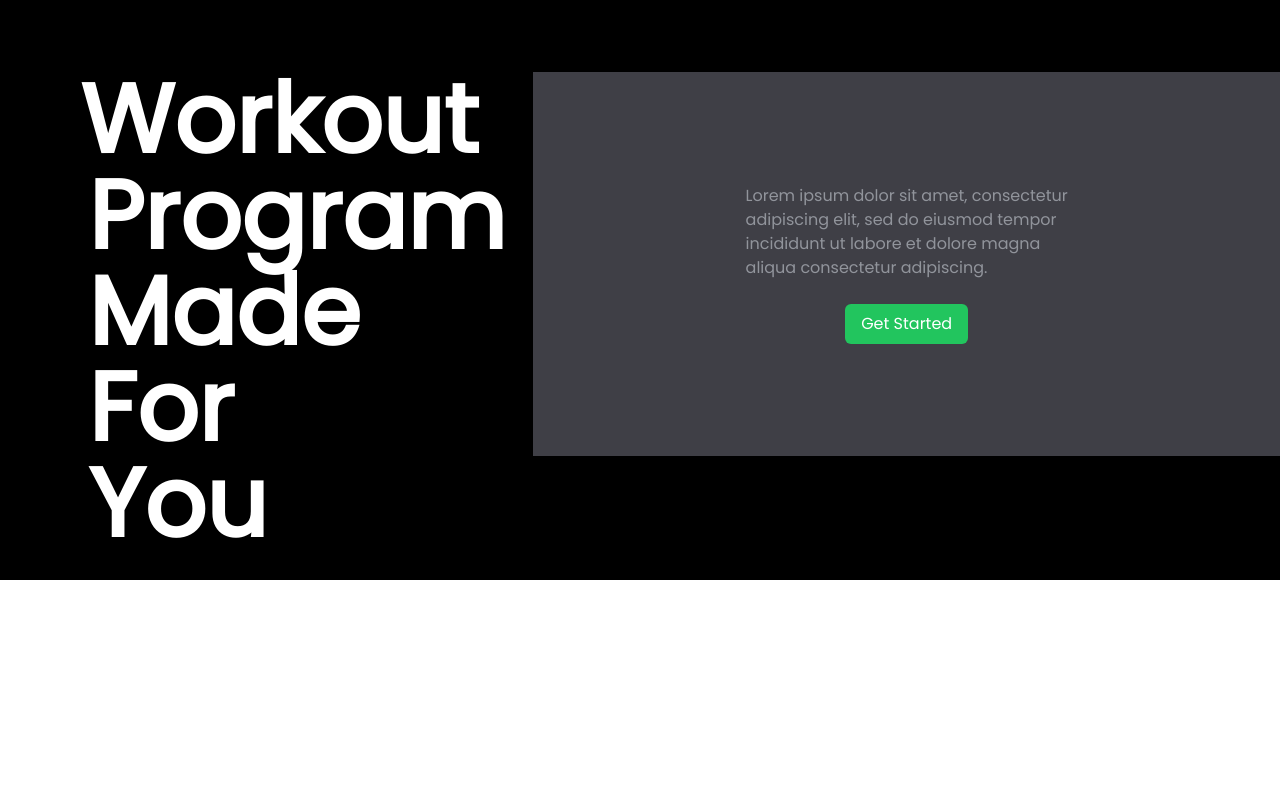
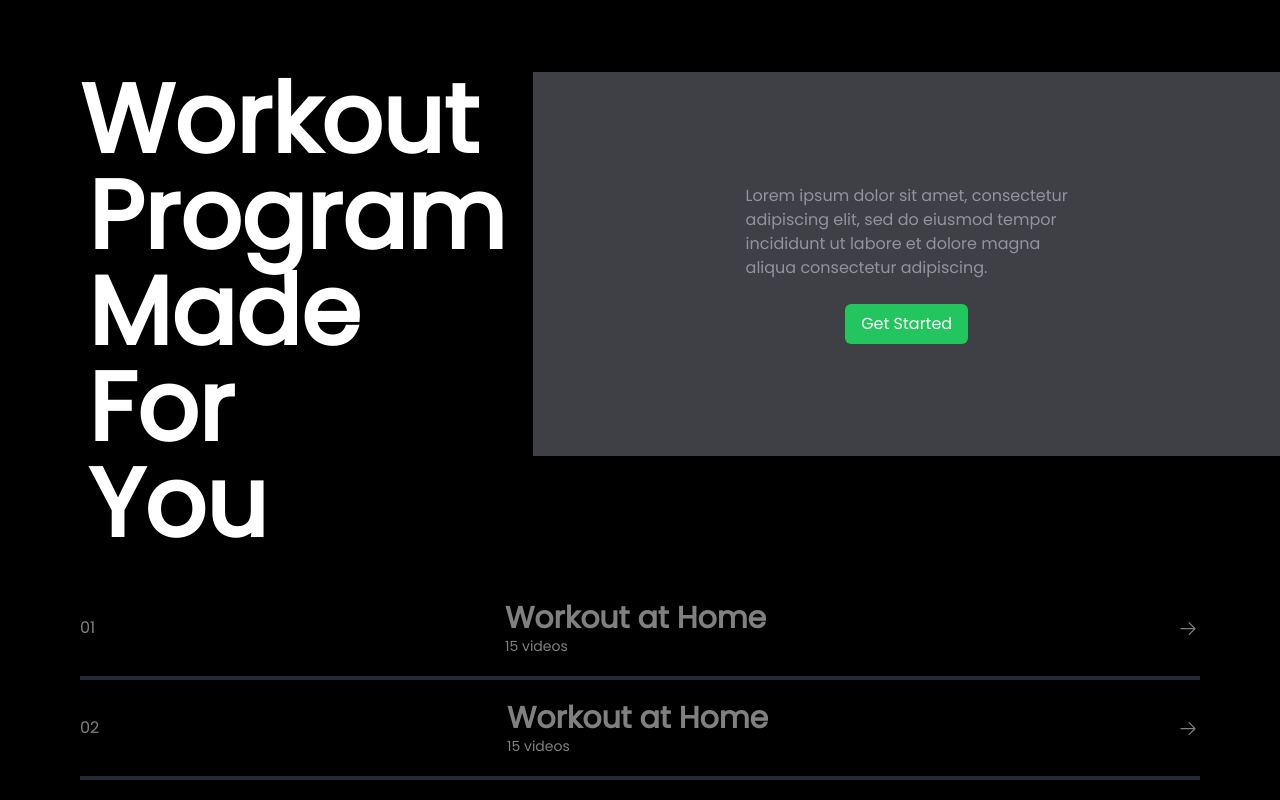
Before and after one commit to aristrisnawan/fitness-landing-page, a React (Create React App) app: page / in a window 1280 px wide. Shown: the part 1108-1908 px from the top of the page. Before the commit the page ends 1688 px from the top, so only its background shows below. Built offline with nearby package versions, Linux system fonts and the light colour scheme.

Commit message:
install react icon and add list workout

```diff
--- a/package.json
+++ b/package.json
@@ -8,6 +8,7 @@
     "@testing-library/user-event": "^13.2.1",
     "react": "^17.0.2",
     "react-dom": "^17.0.2",
+    "react-icons": "^4.3.1",
     "react-scripts": "5.0.0",
     "web-vitals": "^2.1.0"
   },
--- a/src/components/ExcerciseComponent.js
+++ b/src/components/ExcerciseComponent.js
@@ -1,9 +1,10 @@
 import React from "react";
 import Excercise from "../image/exercise.png";
+import { VscArrowRight } from "react-icons/vsc";
 
 export default function ExcerciseComponent() {
   return (
-    <div>
+    <div className="pb-5">
       <div className="  text-white px-20">
         <div className="flex flex-row bg-gray-500 p-2 w-128 opacity-50 rounded-full mt-20 justify-between">
           <button className="bg-green-600 rounded-full text-white py-1 px-4 cursor-pointer">
@@ -56,6 +57,7 @@ export default function ExcerciseComponent() {
         </div>
       </div>
       <WorkoutProgram />
+      <ListExercise />
     </div>
   );
 }
@@ -179,3 +181,38 @@ export function WorkoutProgram() {
     </div>
   );
 }
+
+export function ListExercise() {
+  return (
+    <div className="px-20 text-white">
+      <div className="flex flex-row justify-between py-5 border-b-4 border-slate-600 opacity-50">
+        <div className=" my-auto">
+          <span>01</span>
+        </div>
+        <div>
+          <p className="text-3xl font-bold">Workout at Home</p>
+          <p className="text-sm">15 videos</p>
+        </div>
+        <div className=" my-auto">
+          <span>
+            <VscArrowRight className=" w-6 h-5" />
+          </span>
+        </div>
+      </div>
+      <div className="flex flex-row justify-between py-5 border-b-4 border-slate-600 opacity-50">
+        <div className=" my-auto">
+          <span>02</span>
+        </div>
+        <div>
+          <p className="text-3xl font-bold">Workout at Home</p>
+          <p className="text-sm">15 videos</p>
+        </div>
+        <div className=" my-auto">
+          <span>
+            <VscArrowRight className=" w-6 h-5" />
+          </span>
+        </div>
+      </div>
+    </div>
+  );
+}
```
Also changed, not shown: 1 other file (tests, documents, lock files or other folders).
